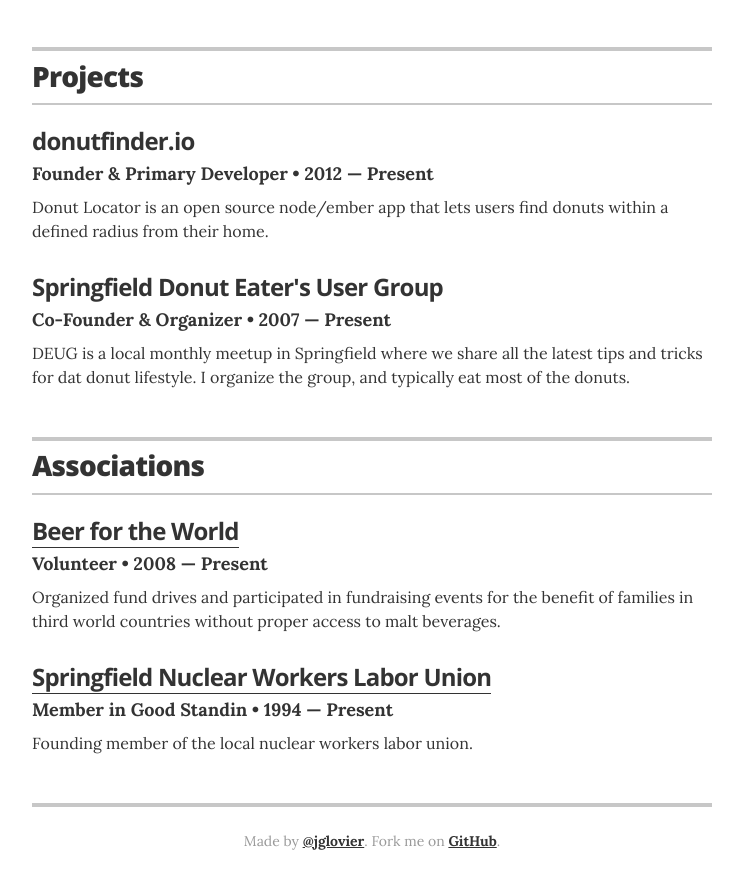
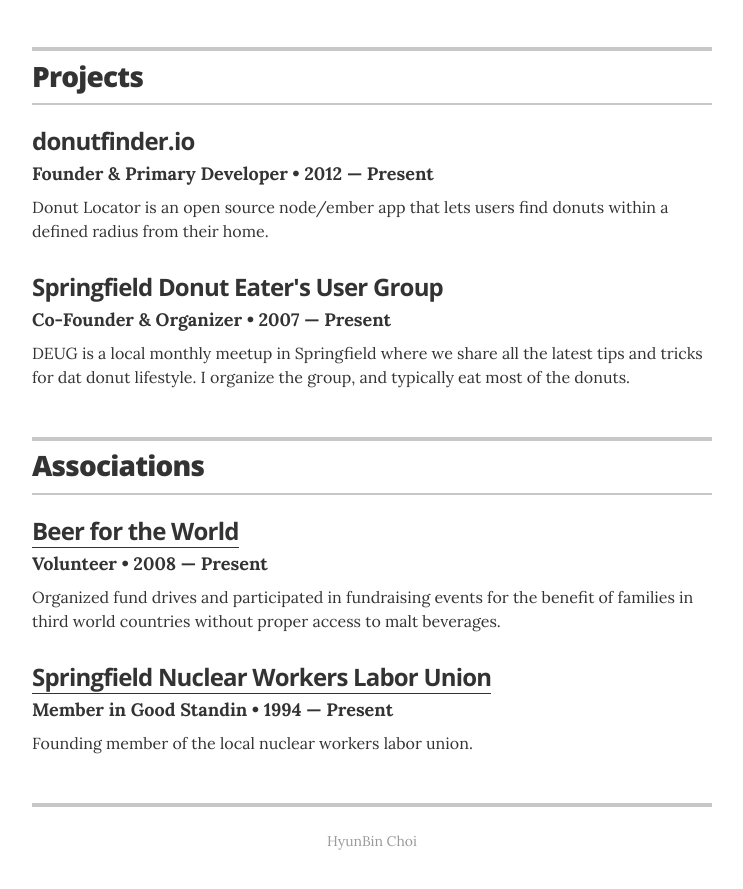
Before and after one commit to bingl2/resume, a Jekyll site: the page built from index.html, in a window 1280 px wide and 900 px high, scrolled down 1787 px. Shown: the top 889 px of the window, without its empty margins (268-1011 px from the left). Built offline with Jekyll 4.4.1, drawn with Linux system fonts in a browser that asks for light colours.

Commit message:
하단 Footer 부분 수정

```diff
--- a/_layouts/resume.html
+++ b/_layouts/resume.html
@@ -219,8 +219,7 @@
       {% endif %}
 
       <footer class="page-footer">
-        <p class="footer-line">Made by <a href="http://twitter.com/jglovier">@jglovier</a>. Fork me on <a href="https://github.com/jglovier/resume-template">GitHub</a>.</p>
-        <!-- <p class="footer-line">If this is your live resume, you can modify or remove this part. ;-)</p> -->
+        <p class="footer-line">HyunBin Choi</p>
       </footer>
 
     </div>
```
